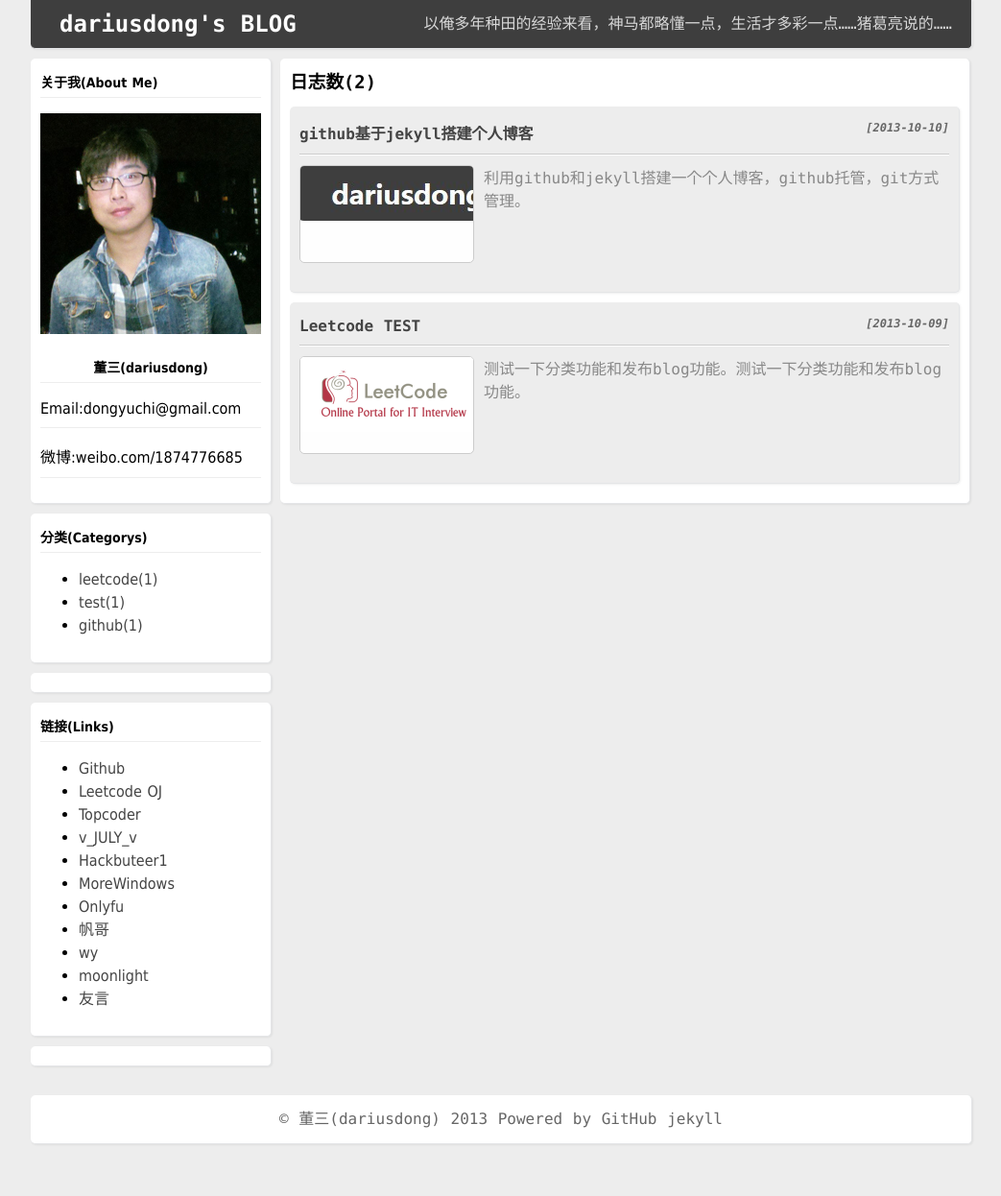
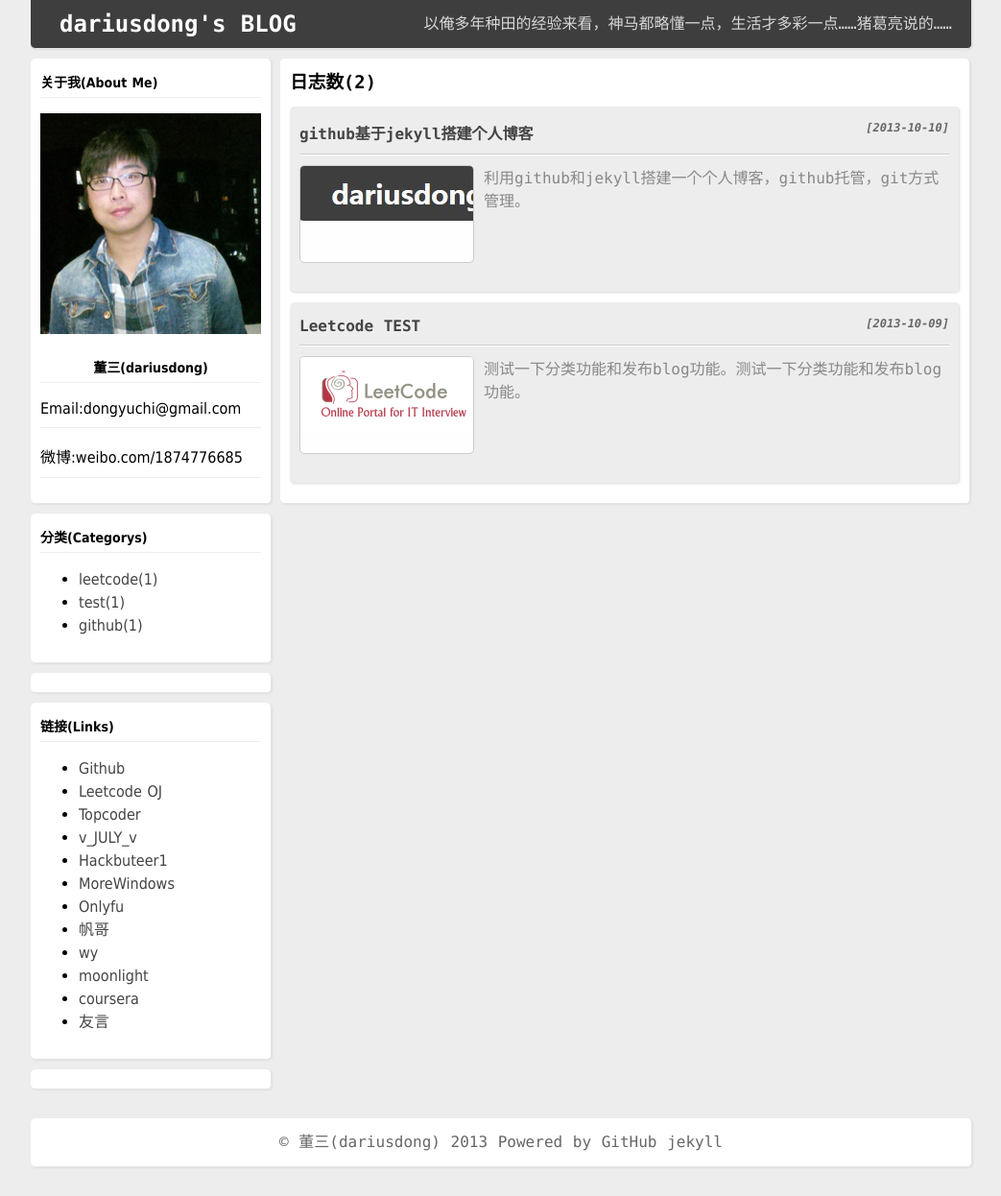
Before and after one commit to dariuskylin/blogs, a Jekyll site: the page built from index.html, in a window 1280 px wide. Shown: the whole page at 96% size, without its empty margins (118-1161 px from the left). Built offline with Jekyll 4.4.1, drawn with Linux system fonts in a browser that asks for light colours; the list of posts is cut into pages by our own code; comment, search, counter and statistics services are not loaded; before the commit the page ends 1222 px from its top, so only the background shows below that.

Commit message:
add coursera link

```diff
--- a/_includes/side_links.html
+++ b/_includes/side_links.html
@@ -32,6 +32,9 @@
 			<a href="http://www.williamlong.info/" target="_blank">moonlight</a>
 		</li>
 		<li>
+			<a href="https://www.coursera.org/" target="_blank">coursera</a>
+		</li>
+		<li>
 			<a href="http://www.uyan.cc" target="_blank">友言</a>
 		</li>
 	</ul>
```
